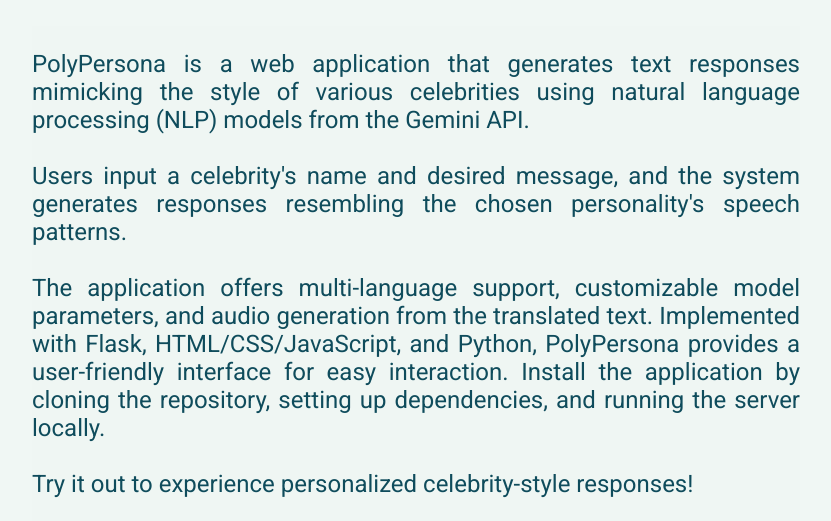
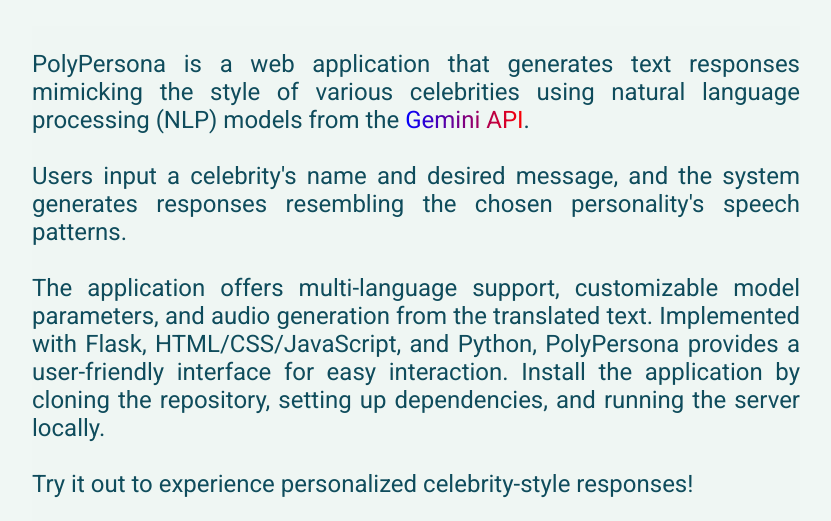
Before and after one commit to Hardvan/PolyPersona, a Flask app: page / in a window 1280 px wide. Shown: the part 240-761 px from the top of the page, without its empty margins (224-1055 px from the left). Run offline with Flask 3, Linux system fonts and the light colour scheme.

Commit message:
Gemini API linear gradient

```diff
--- a/static/css/index.css
+++ b/static/css/index.css
@@ -46,6 +46,12 @@ body {
 .description p {
   font-size: 1.5rem;
   color: #0f4c5c;
+}
+
+.gemini-api {
+  background: linear-gradient(to right, blue, red);
+  -webkit-background-clip: text;
+  -webkit-text-fill-color: transparent;
 }
 
 /* Input-output fields */
--- a/templates/description.html
+++ b/templates/description.html
@@ -3,8 +3,7 @@
   <p>
     PolyPersona is a web application that generates text responses mimicking the
     style of various celebrities using natural language processing (NLP) models
-    from the Gemini API.
-    <br /><br />
+    from the <span class="gemini-api">Gemini API</span>. <br /><br />
     Users input a celebrity's name and desired message, and the system generates
     responses resembling the chosen personality's speech patterns.
     <br /><br />
```
